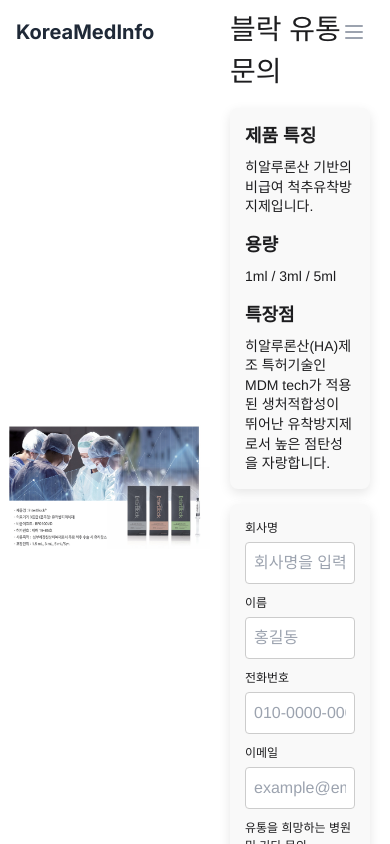
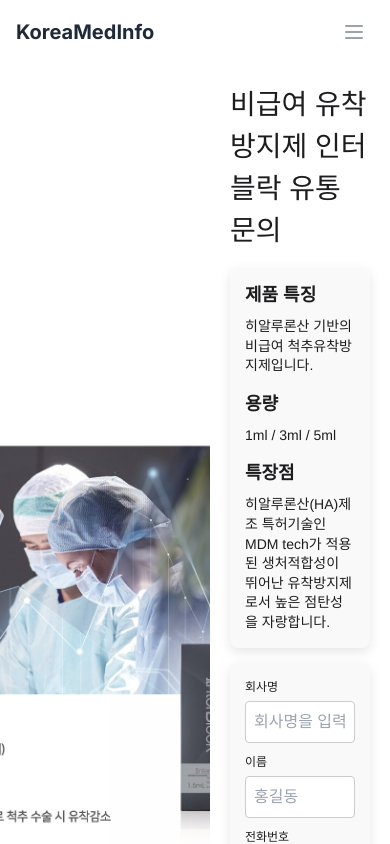
Before and after one commit to TonyHan99/koreamedinfo, a Next.js app: page /ad-landing in a window 390 px wide. Shown: the top 844 px of the page. Built offline with nearby package versions, Linux system fonts and the light colour scheme.

Commit message:
Make layout responsive for mobile

```diff
--- a/src/app/ad-landing/page.tsx
+++ b/src/app/ad-landing/page.tsx
@@ -43,7 +43,7 @@ export default function AdLanding() {
     <div style={{
       display: 'flex',
       flexDirection: 'row',
-      height: '100vh',
+      minHeight: '100vh',
       fontFamily: 'Helvetica, Arial, sans-serif',
       backgroundColor: '#fff',
       alignItems: 'center'
@@ -53,6 +53,7 @@ export default function AdLanding() {
         @media (max-width: 768px) {
           div {
             flex-direction: column;
+            align-items: stretch;
           }
         }
       `}</style>
@@ -60,10 +61,10 @@ export default function AdLanding() {
       <div style={{
         flex: 0.6,
         backgroundImage: 'url(/images/ad-product/interblock.jpg)',
-        backgroundSize: 'contain',
+        backgroundSize: 'cover',
         backgroundPosition: 'center',
         backgroundRepeat: 'no-repeat',
-        height: '100%'
+        height: '50vh'
       }}>
         {/* 제품 이미지 */}
       </div>
```
